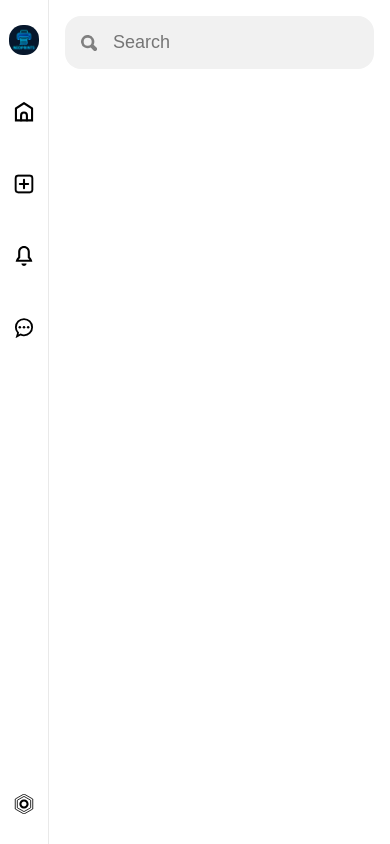
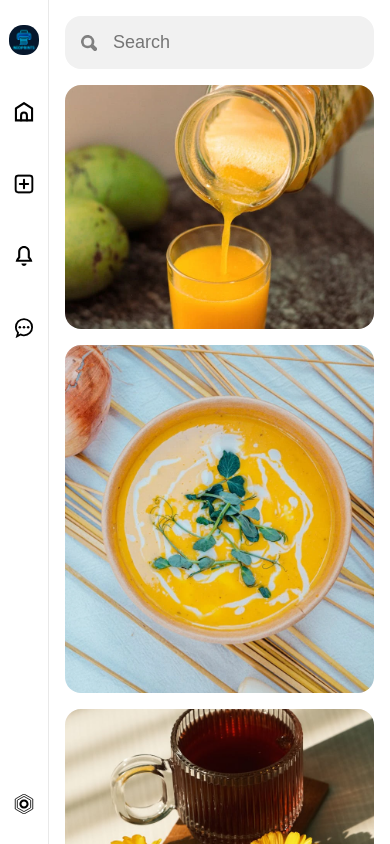
Before and after one commit to MdYusuf47/NeoPrints-MERN, a React (Vite) app in the folder client/: page / in a window 390 px wide. Shown: the top 844 px of the page. Built offline with nearby package versions, Linux system fonts and the light colour scheme.

Commit message:
create responsive grid gallery view

```diff
--- a/client/src/components/gallery/Gallery.css
+++ b/client/src/components/gallery/Gallery.css
@@ -0,0 +1,36 @@
+.gallery{
+    display: grid;
+    grid-template-columns: repeat(7,1fr);
+    gap: 16px;
+    grid-auto-rows: 10px;
+}
+@media (max-width: 1746px) {
+    .gallery{
+        grid-template-columns: repeat(6,1fr);
+    }
+}
+@media (max-width: 1509px) {
+    .gallery{
+        grid-template-columns: repeat(5,1fr);
+    }
+}
+@media (max-width: 1272px) {
+    .gallery{
+        grid-template-columns: repeat(4,1fr);
+    }
+}
+@media (max-width: 11035px) {
+    .gallery{
+        grid-template-columns: repeat(3,1fr);
+    }
+}
+@media (max-width: 798px) {
+    .gallery{
+        grid-template-columns: repeat(2,1fr);
+    }
+}
+@media (max-width: 475px) {
+    .gallery{
+        grid-template-columns: repeat(1,1fr);
+    }
+}
--- a/client/src/components/gallery/Gallery.jsx
+++ b/client/src/components/gallery/Gallery.jsx
@@ -1,12 +1,180 @@
-import React from 'react'
-import './Gallery.css'
+import React from "react";
+import "./Gallery.css";
+import GalleryItem from "../galleryItem/galleryItem";
+
+const items = [
+  {
+    id: 1,
+    media: "/pins/pin1.jpeg",
+    width: 1260,
+    height: 1000,
+  },
+  {
+    id: 2,
+    media: "/pins/pin2.jpeg",
+    width: 1260,
+    height: 1400,
+  },
+  {
+    id: 3,
+    media: "/pins/pin3.jpeg",
+    width: 1260,
+    height: 1400,
+  },
+  {
+    id: 4,
+    media: "/pins/pin4.jpeg",
+    width: 1260,
+    height: 1000,
+  },
+  {
+    id: 5,
+    media: "/pins/pin5.jpeg",
+    width: 1260,
+    height: 1243,
+  },
+  {
+    id: 6,
+    media: "/pins/pin6.jpeg",
+    width: 1260,
+    height: 1568,
+  },
+  {
+    id: 7,
+    media: "/pins/pin7.jpeg",
+    width: 1260,
+    height: 1234,
+  },
+  {
+    id: 8,
+    media: "/pins/pin8.jpeg",
+    width: 1260,
+    height: 1400,
+  },
+  {
+    id: 9,
+    media: "/pins/pin9.jpeg",
+    width: 1260,
+    height: 1000,
+  },
+  {
+    id: 10,
+    media: "/pins/pin10.jpeg",
+    width: 1260,
+    height: 1000,
+  },
+  {
+    id: 11,
+    media: "/pins/pin11.jpeg",
+    width: 1260,
+    height: 1000,
+  },
+  {
+    id: 12,
+    media: "/pins/pin12.jpeg",
+    width: 1260,
+    height: 1400,
+  },
+  {
+    id: 13,
+    media: "/pins/pin13.jpeg",
+    width: 1260,
+    height: 1400,
+  },
+  {
+    id: 14,
+    media: "/pins/pin14.jpeg",
+    width: 1260,
+    height: 1600,
+  },
+  {
+    id: 15,
+    media: "/pins/pin15.jpeg",
+    width: 1260,
+    height: 1000,
+  },
+  {
+    id: 16,
+    media: "/pins/pin16.jpeg",
+    width: 1260,
+    height: 1260,
+  },
+  {
+    id: 17,
+    media: "/pins/pin17.jpeg",
+    width: 1260,
+    height: 1000,
+  },
+  {
+    id: 18,
+    media: "/pins/pin18.jpeg",
+    width: 1260,
+    height: 1260,
+  },
+  {
+    id: 19,
+    media: "/pins/pin19.jpeg",
+    width: 1260,
+    height: 1400,
+  },
+  {
+    id: 20,
+    media: "/pins/pin20.jpeg",
+    width: 1260,
+    height: 1260,
+  },
+  {
+    id: 21,
+    media: "/pins/pin21.jpeg",
+    width: 1260,
+    height: 1400,
+  },
+  {
+    id: 22,
+    media: "/pins/pin22.jpeg",
+    width: 1260,
+    height: 1890,
+  },
+  {
+    id: 23,
+    media: "/pins/pin23.jpeg",
+    width: 1260,
+    height: 1260,
+  },
+  {
+    id: 24,
+    media: "/pins/pin24.jpeg",
+    width: 1260,
+    height: 1260,
+  },
+  {
+    id: 25,
+    media: "/pins/pin25.jpeg",
+    width: 1260,
+    height: 1260,
+  },
+  {
+    id: 26,
+    media: "/pins/pin26.jpeg",
+    width: 1260,
+    height: 1260,
+  },
+  {
+    id: 27,
+    media: "/pins/pin27.jpeg",
+    width: 1260,
+    height: 1260,
+  },
+];
 
 const Gallery = () => {
   return (
-    <div>
+    <div className="gallery">
+      {items.map((item) => (
+        <GalleryItem key={item.id} item={item}/>
+      ))}
+    </div>
+  );
+};
 
-    </div>
-  )
-}
-
-export default Gallery
+export default Gallery;
--- /dev/null
+++ b/client/src/components/galleryItem/GalleryItem.css
@@ -0,0 +1,8 @@
+.galleryItem{
+    display: flex;
+}
+.galleryItem img{
+    width: 100%;
+    border-radius: 16px;
+    object-fit: cover;
+}
--- /dev/null
+++ b/client/src/components/galleryItem/GalleryItem.jsx
@@ -0,0 +1,12 @@
+import React from 'react'
+import './GalleryItem.css'
+
+const GalleryItem = ({item}) => {
+  return (
+    <div className='galleryItem' style={{gridRowEnd:`span ${Math.ceil(item.height/100)}`}}>
+      <img src={item.media} alt="" />
+    </div>
+  )
+}
+
+export default GalleryItem
```
